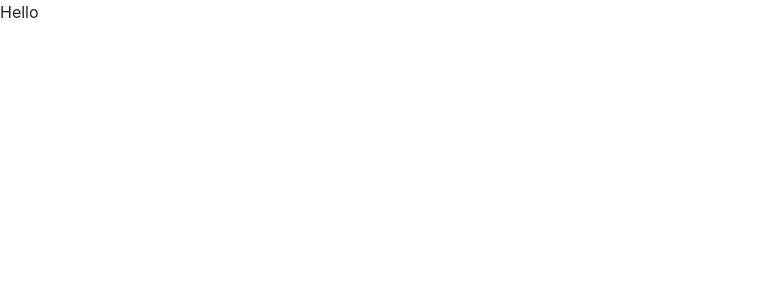
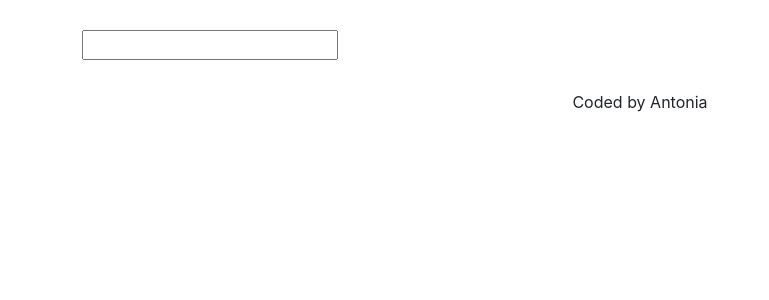
Before and after one commit to antoniab79/dictonary-project, a React (Create React App) app: page / in a window 1280 px wide. Shown: the top 300 px of the page, without its empty margins (0-769 px from the left). Built offline with nearby package versions, Linux system fonts and the light colour scheme.

Commit message:
added a search form

```diff
--- a/src/App.css
+++ b/src/App.css
@@ -1,3 +1,8 @@
-.App-header {
-  margin: 0 auto;
+.App header {
+  margin: 30px 0;
 }
+
+.App footer {
+  text-align: center;
+  margin: 30px 0;
+}
--- a/src/App.js
+++ b/src/App.js
@@ -1,10 +1,17 @@
-import './App.css';
+import "./App.css";
+import Dictionary from './Dictionary';
 
 export default function App() {
   return (
     <div className="App">
-      <header className="App-header"></header>
-      Hello
+      <div className="container">
+      <header className="App-header">
+      </header>
+      <main>
+        <Dictionary />
+      </main>
+      <footer>Coded by Antonia</footer>
+    </div>
     </div>
   );
 }
--- /dev/null
+++ b/src/Dictionary.css
@@ -0,0 +1,3 @@
+.Dictionary {
+    background: wheat;
+}
--- /dev/null
+++ b/src/Dictionary.js
@@ -0,0 +1,24 @@
+import React, { useState } from "react";
+import "./Dictionary.css";
+
+export default function Dictionary() {
+    let [keyword, setkeyword] = useState("");
+
+    function search(event) {
+        event.preventDefault();
+        alert(`Searching for ${keyword}`);
+    }
+
+    function handleKeywordChange(event) {
+        setkeyword(event.target.vaule);
+    }
+
+
+    return (
+        <div className="dictionary">
+            <form onSubmit={search}>
+                <input type="search" onChange={handleKeywordChange} />
+            </form>
+        </div>
+    )
+}
```
